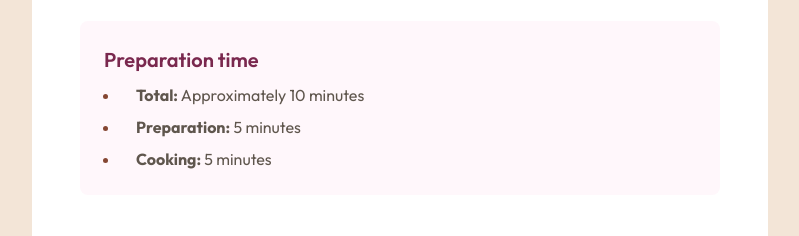
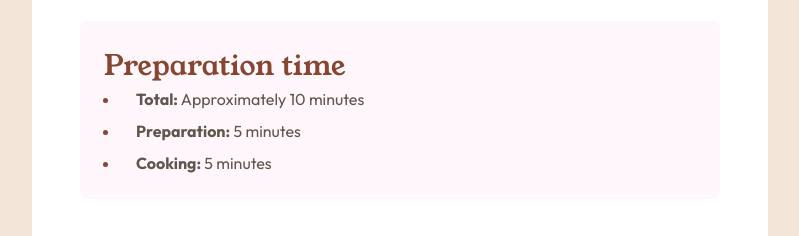
Before and after one commit to Igor-rf-3548/Recipe-page, a plain HTML site: page index.html in a window 1280 px wide. Shown: the part 564-800 px from the top of the page, without its empty margins (240-1039 px from the left). Drawn offline with Linux system fonts and the light colour scheme.

Commit message:
Update index.html

```diff
--- a/index.html
+++ b/index.html
@@ -25,7 +25,7 @@
     </header>
 
     <section class="time" aria-labelledby="prep-time">
-      <h3 id="prep-time">Preparation time</h3>
+      <h2 id="prep-time">Preparation time</h2>
       <ul>
         <li><strong>Total:</strong> Approximately 10 minutes</li>
         <li><strong>Preparation:</strong> 5 minutes</li>
```
